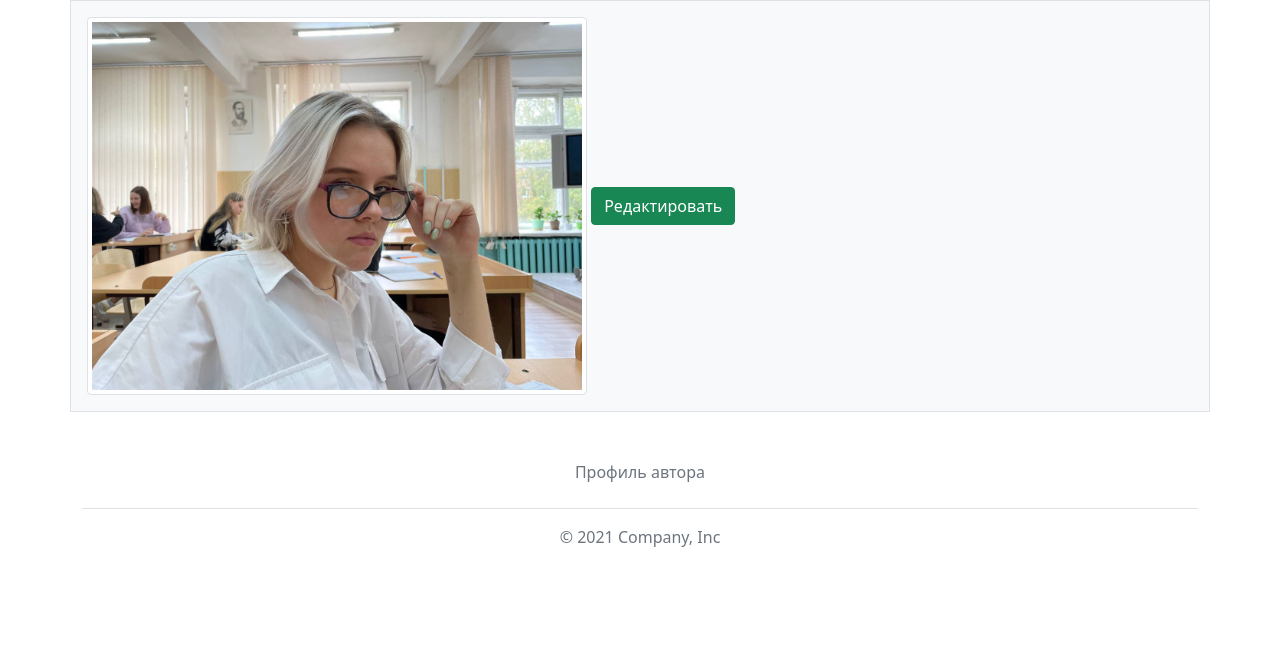
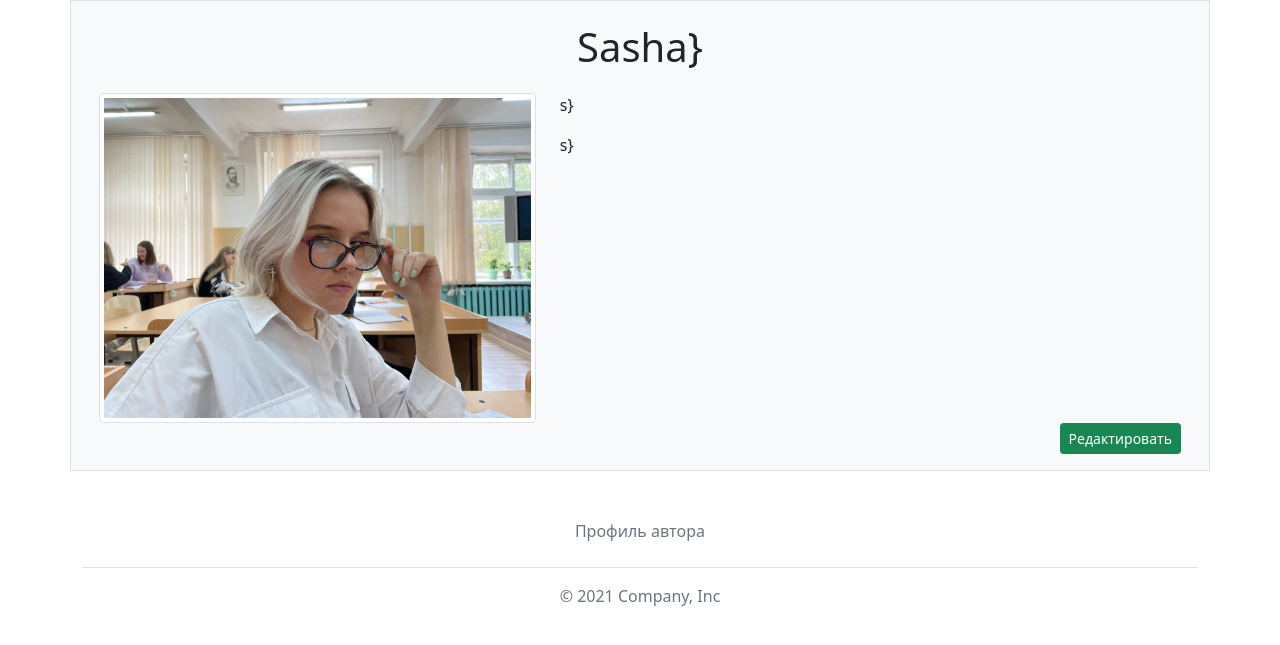
Before and after one commit to Topando/flask_blog, a Flask app: page /profile in a window 1280 px wide. Shown: the part 56-701 px from the top of the page. Run offline with Flask 2, Linux system fonts and the light colour scheme; data comes from the database, SQL or seed files in the repository; both versions use the stored data as it was after the commit; parts of the project's set-up code (start-up, migrations or seed data) failed here and were passed over.

Commit message:
чет переделал еще

```diff
--- a/app.py
+++ b/app.py
@@ -13,6 +13,7 @@ from sqlalchemy import create_engine, engine
 from sqlalchemy.orm import Session, sessionmaker
 from urllib3.packages.six import wraps
 from werkzeug.security import check_password_hash, generate_password_hash
+from data.profile import Profile
 
 app = Flask(__name__, static_folder="static")
 app.secret_key = 'some secret salt'
@@ -23,6 +24,7 @@ db = SQLAlchemy(app)
 manager = LoginManager(app)
 from data import db_session
 from data.users import User
+
 db_session.global_init("db/blog.db")
 db_sess = db_session.create_session()
 
@@ -44,6 +46,7 @@ def check_admin():
     if str(current_user.login) == 'sashae@gmail.com':
         return True
     return False
+
 
 @manager.user_loader
 def load_user(user_id):
@@ -163,7 +166,12 @@ def post_update(id):
 
 @app.route('/profile')
 def profile():
-    return render_template("profile.html")
+    profile_info = db_sess.query(Profile).filter(Profile.id == 1).first()
+    return render_template("profile.html", profile=profile_info)
+
+@app.route("/profile_update")
+def profile_update():
+    return render_template("profile_update.html")
 
 
 @app.route('/create-article', methods=["POST", "GET"])
--- a/data/__all_models.py
+++ b/data/__all_models.py
@@ -1,3 +1,4 @@
 from . import users
 from . import article
 from . import admins
+from . import profile
--- a/data/profile.py
+++ b/data/profile.py
@@ -11,5 +11,4 @@ class Profile(SqlAlchemyBase):
     id = sqlalchemy.Column(sqlalchemy.Integer, primary_key=True)
     name = sqlalchemy.Column(sqlalchemy.Integer, nullable=False)
     about = sqlalchemy.Column(sqlalchemy.String(200), nullable=True)
-    reward = sqlalchemy.Column(sqlalchemy.String(200), nullable=True)
-    user = orm.relation('User')
+    rewards = sqlalchemy.Column(sqlalchemy.String(200), nullable=True)
--- a/templates/my_profile.html
+++ /dev/null
@@ -1,4 +0,0 @@
-{% extends "base.html" %}
-{% block title%}
-Мой профиль
-{% endblock %}
--- a/templates/profile.html
+++ b/templates/profile.html
@@ -5,8 +5,28 @@
 
 {% block body %}
 <div class="container overflow-hidden p-3 border bg-light">
-    <img height="500px" width="500px" class="img-thumbnail "  src="{{ url_for('static', filename='images/image.jpg') }}"/>
-    <a href="" class="btn btn-success">Редактировать</a>
+    <p class="text-center fs-1 fw-normal">
+        {{profile.name}}}
+    </p>
+    <div class="container">
+        <div class="row align-items-start">
+            <div class="col-lg-5">
+                <img height="500px" width="500px" class="img-thumbnail "
+                     src="{{ url_for('static', filename='images/image.jpg') }}"/>
+            </div>
+            <div class="col-lg-7">
+                <p>
+                    {{profile.about}}}
+                </p>
+                <p>
+                    {{profile.rewards}}}
+                </p>
+            </div>
+        </div>
+        <div class="d-grid gap-2 d-md-flex justify-content-md-end">
+            <a href="/profile_update" class="btn btn-success btn-sm">Редактировать</a>
+        </div>
+    </div>
 
 </div>
 {% endblock %}
```
Also changed, not shown: templates/index.html (deleted, +0 -10 lines), db/blog.db.
